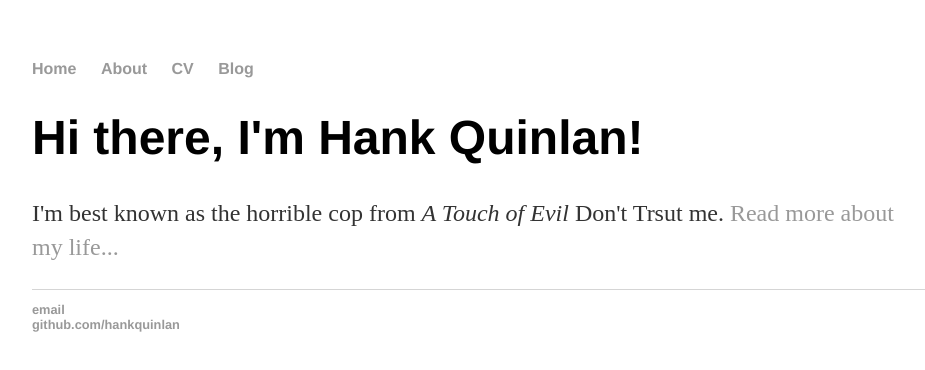
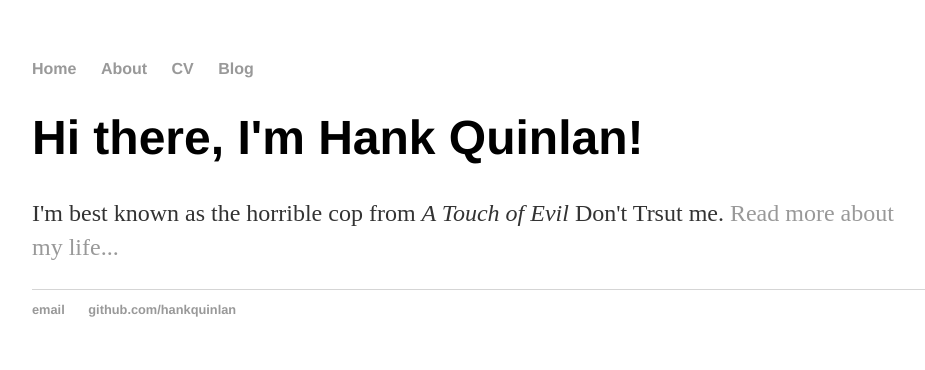
Before and after one commit to AmericanSatellite9/americansatellite9.github.io, a plain HTML site: page index.html in a window 1280 px wide. Shown: the whole page, without its empty margins (160-1085 px from the left). Drawn offline with Linux system fonts and the light colour scheme.

Commit message:
Update main.css
Corrected Fotter to Footer

```diff
--- a/css/main.css
+++ b/css/main.css
@@ -10,7 +10,7 @@ nav ul, footer ul {
   font-weight: bold;
 }
 
-nav ul li, fotter ul li {
+nav ul li, footer ul li {
   display: inline;
   margin-right: 20px;
 }
```
